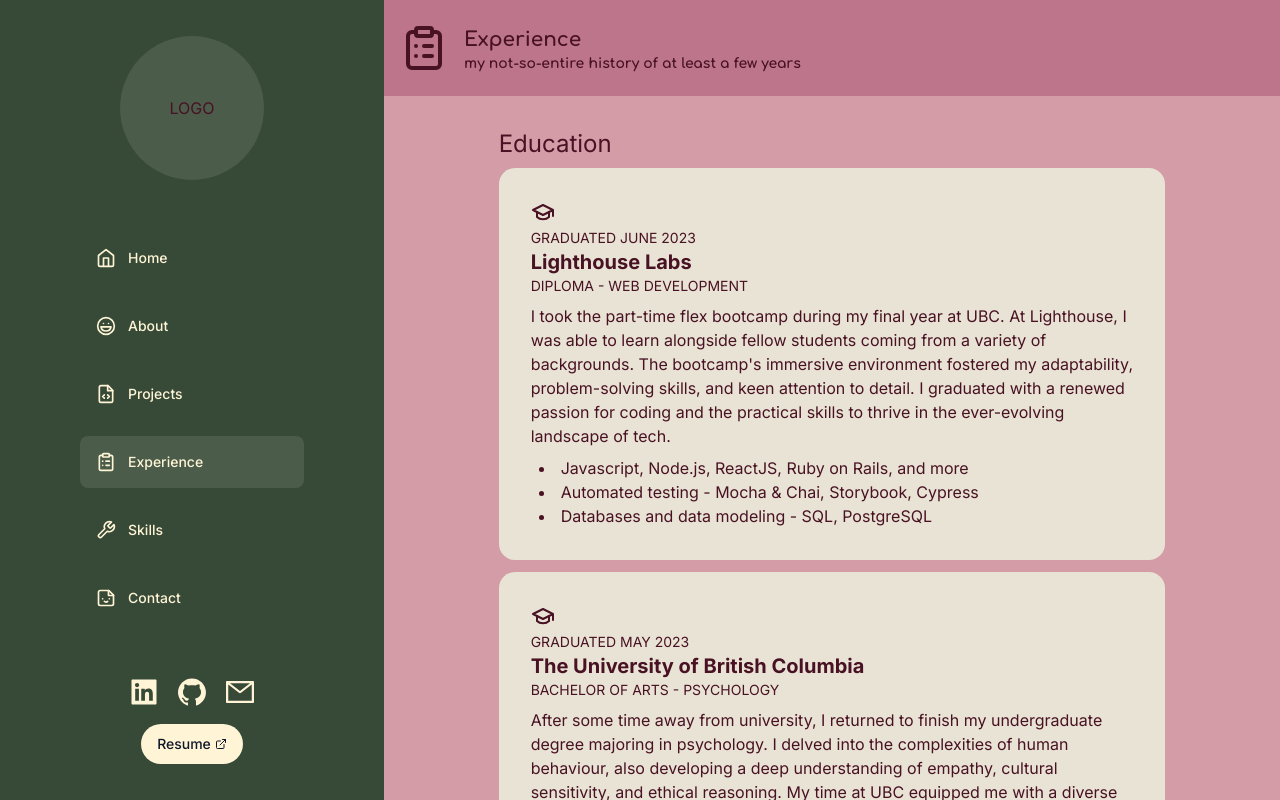
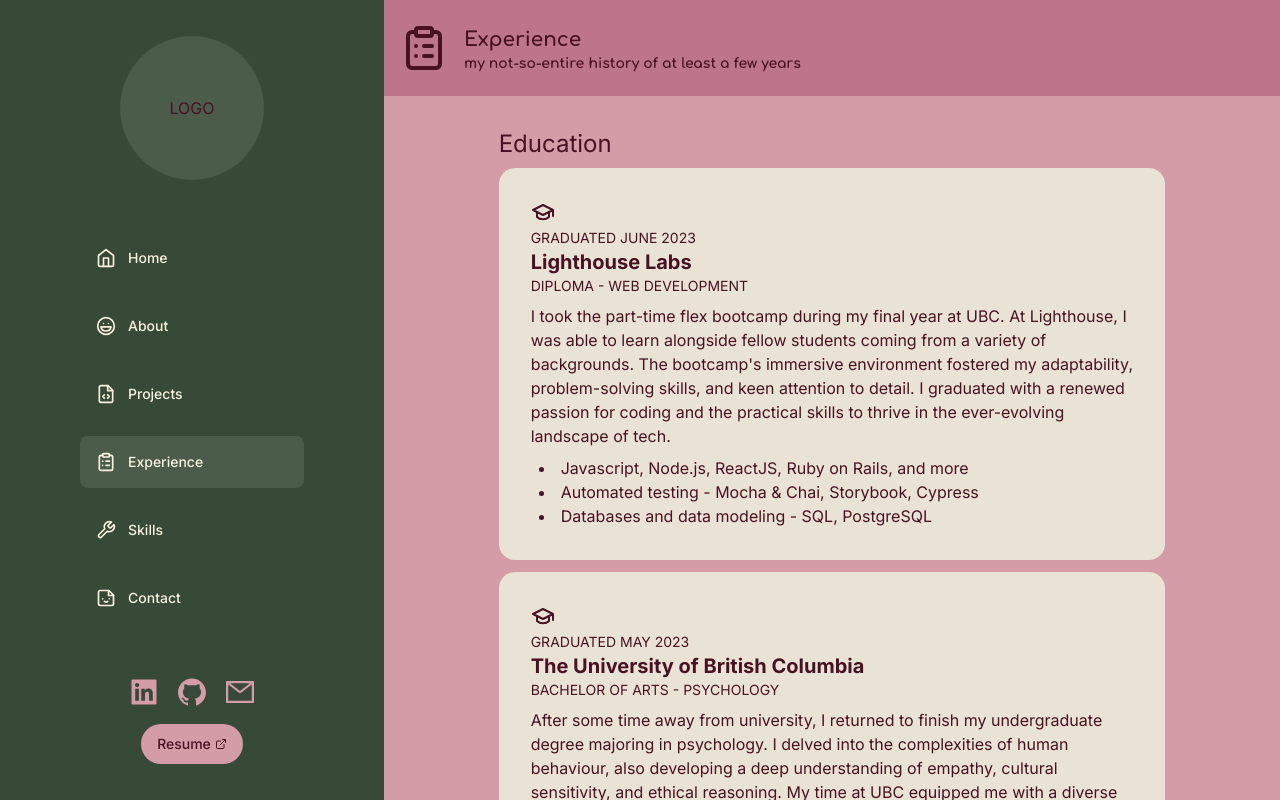
Before and after one commit to penguinboots/portfolio-v3, a Next.js app: page /experience in a window 1280 px wide. Shown: the top 800 px of the page. Built offline with nearby package versions, Linux system fonts and the light colour scheme.

Commit message:
adjust colours

```diff
--- a/app/globals.css
+++ b/app/globals.css
@@ -41,7 +41,7 @@
     --base-text: 341 60% 18%; /* maroon-pink */
 
     --sidebar: 120 14% 25%; /* dark-green */
-    --sidebar-text: 45 100% 92%; /* light-yellow */
+    --sidebar-text: 45 70% 92%; /* light-yellow */
     --sidebar-text-hover: 45 100% 98%; /* white-yellow */
 
     --header: 341 35% 60%; /* dark-pink */
--- a/components/Sidebar.tsx
+++ b/components/Sidebar.tsx
@@ -60,14 +60,14 @@ const Sidebar = () => {
         <div className="flex space-x-4">
           {socials.map((social) => (
             <a href={social.href} key={social.href} target="_blank">
-              <social.icon className="h-8 w-8 text-sidebar-text hover:text-sidebar-text-hover" />
+              <social.icon className="h-8 w-8 text-base hover:text-header" />
             </a>
           ))}
         </div>
         <Button
           asChild
           variant="secondary"
-          className="bg-sidebar-text hover:text-sidebar-text-hover rounded-full"
+          className="bg-base hover:bg-header text-header-text rounded-full"
         >
           <a
             href="https://flowcv.com/resume/7vgjugqk7r"
```
